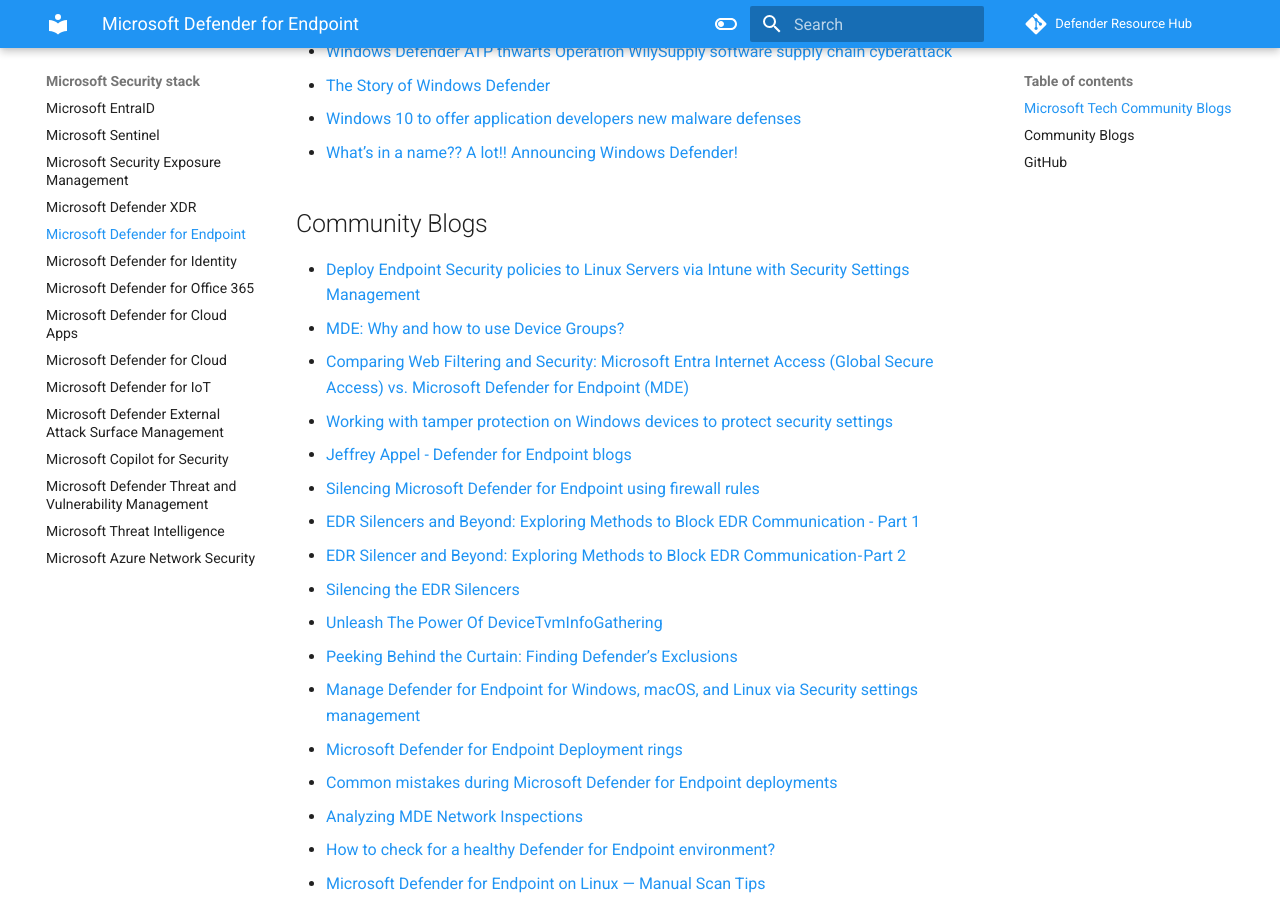
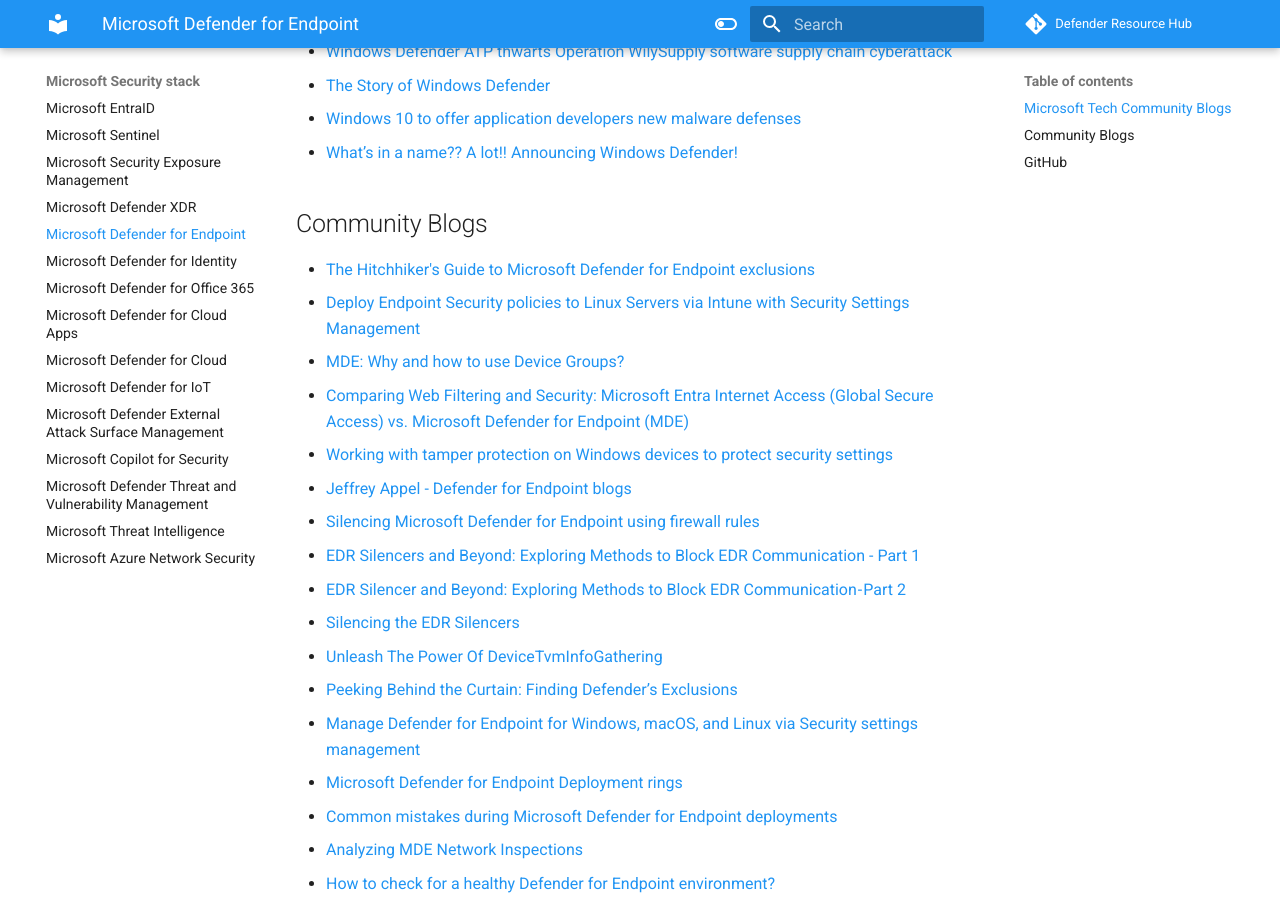
Before and after one commit to alexverboon/DefenderResourceHub, an MkDocs documentation site: the page built from docs/mde.md, in a window 1280 px wide and 900 px high, scrolled down 9388 px. Built offline with MkDocs 1.6.1 and Material for MkDocs 9.7.7, drawn with Linux system fonts in a browser that asks for light colours; comment, search, counter and statistics services are not loaded.

Commit message:
Update MDE

```diff
--- a/docs/mde.md
+++ b/docs/mde.md
@@ -260,6 +260,7 @@
 
 ## Community Blogs
 
+- [The Hitchhiker's Guide to Microsoft Defender for Endpoint exclusions](https://cloudbrothers.info/guide-to-defender-exclusions/)
 - [Deploy Endpoint Security policies to Linux Servers via Intune with Security Settings Management](https://www.linkedin.com/pulse/part-2-deploy-endpoint-security-policies-linux-via-anton-willoughby-xfvwc/)
 - [MDE: Why and how to use Device Groups?](https://www.french365connection.co.uk/post/mde-why-and-how-to-use-device-groups)
 - [Comparing Web Filtering and Security: Microsoft Entra Internet Access (Global Secure Access) vs. Microsoft Defender for Endpoint (MDE)](https://www.vansurksum.com/2025/01/28/comparing-web-filtering-and-security-microsoft-entra-internet-access-global-secure-access-vs-microsoft-defender-for-endpoint-mde/)
```
